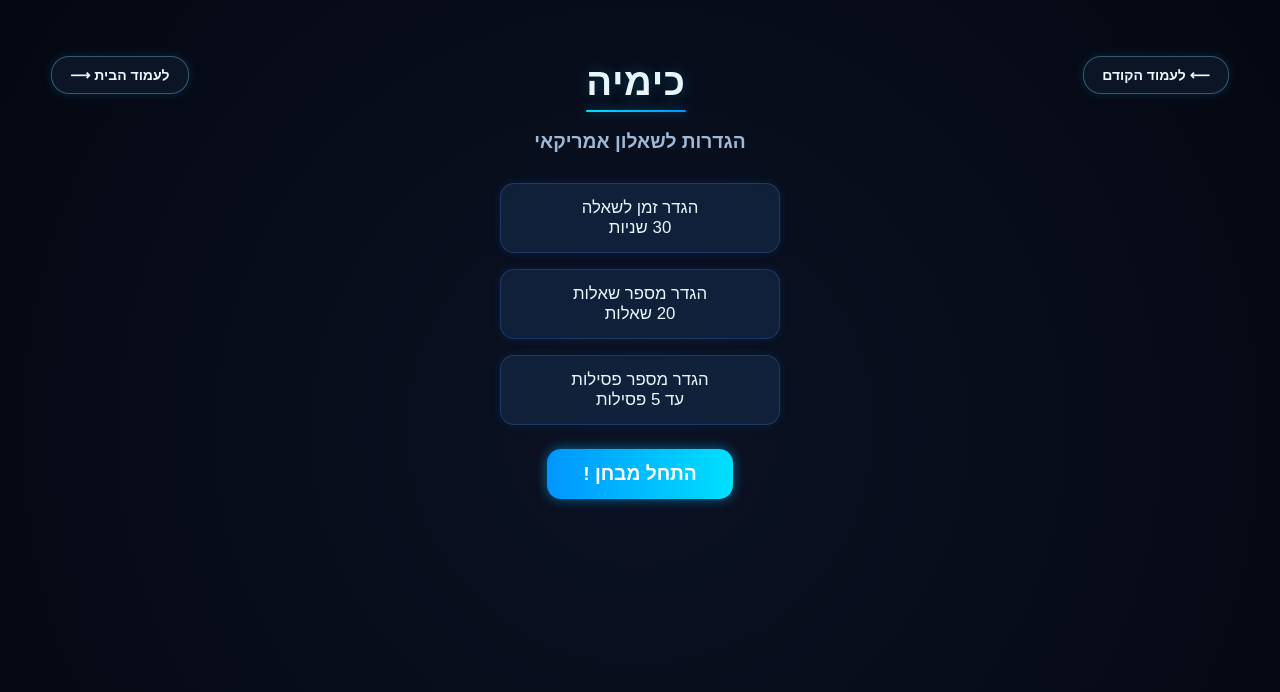
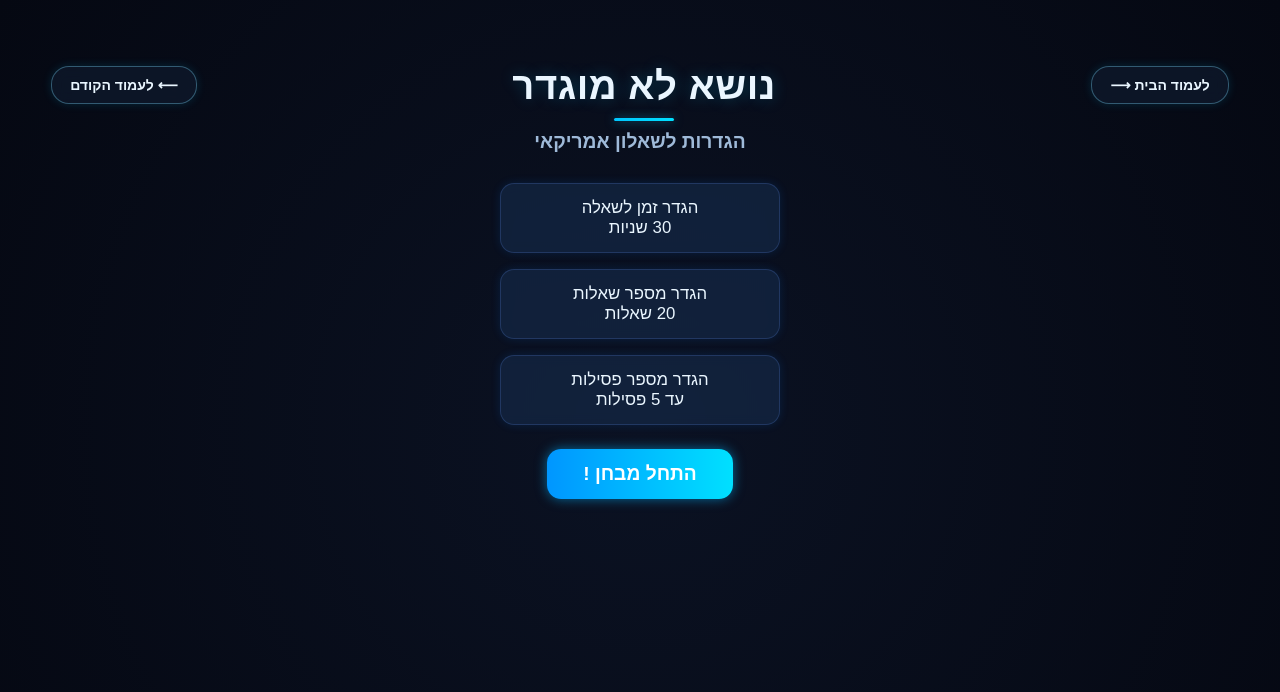
Before and after one commit to MrDanNudel/smartStudy, a plain HTML site: page exam-settings.html in a window 1280 px wide. Drawn offline with Linux system fonts and the light colour scheme.

Commit message:
smallCHanges

```diff
--- a/css/exam-settings.css
+++ b/css/exam-settings.css
@@ -16,11 +16,12 @@ body {
 /* ===== סרגל עליון ===== */
 .top-bar {
   position: absolute;
-  top: 20px;
+  top: 24px;
   width: 92%;
   display: flex;
   justify-content: space-between;
   align-items: center;
+  flex-direction: row-reverse; /* ✅ הפוך את הסדר של הכפתורים */
 }
 
 /* עיצוב כפתורים תואם לשאר הדפים */
@@ -70,15 +71,14 @@ body {
 /* הקו הזוהר מתחת לכותרת */
 .page-title::after {
   content: "";
-  position: absolute;
-  bottom: -8px;
-  left: 50%;
-  transform: translateX(-50%);
-  width: 100px;
-  height: 2px;
-  border-radius: 2px;
-  background: linear-gradient(90deg, #00e0ff, #0096ff);
-  box-shadow: 0 0 10px rgba(0, 200, 255, 0.5);
+  display: block;
+  width: 120px; /* ✅ כפול אורך */
+  height: 4px; /* ✅ טיפה עבה יותר */
+  margin: 12px auto 0;
+  background: linear-gradient(90deg, #00baff, #00e6ff);
+  border-radius: 3px;
+  box-shadow: 0 0 18px rgba(0, 220, 255, 0.7);
+  transition: width 0.4s ease;
 }
 
 /* ===== תוכן ראשי ===== */
--- a/exam-settings.html
+++ b/exam-settings.html
@@ -8,13 +8,38 @@
     <!-- עיצוב -->
     <link rel="stylesheet" href="css/base.css" />
     <link rel="stylesheet" href="css/exam-settings.css" />
+
+    <style>
+      /* ✨ אפקט כניסה חלק לכותרת */
+      .page-title {
+        opacity: 0;
+        transform: translateY(-10px);
+        transition: opacity 0.6s ease, transform 0.6s ease;
+      }
+      .page-title.visible {
+        opacity: 1;
+        transform: translateY(0);
+      }
+
+      /* קו זוהר מתחת לכותרת */
+      .page-title::after {
+        content: "";
+        display: block;
+        width: 60px;
+        height: 3px;
+        margin: 10px auto 0;
+        background: linear-gradient(90deg, #00c6ff, #00e0ff);
+        border-radius: 2px;
+        box-shadow: 0 0 10px rgba(0, 200, 255, 0.5);
+      }
+    </style>
   </head>
 
   <body>
     <!-- סרגל עליון -->
     <div class="top-bar">
       <button class="nav-btn" id="prev-page">⟵ לעמוד הקודם</button>
-      <h1 class="page-title">כימיה</h1>
+      <h1 class="page-title" id="pageTitle"></h1>
       <button class="nav-btn" id="home-page">לעמוד הבית ⟶</button>
     </div>
 
@@ -52,7 +77,7 @@
     <!-- סקריפט -->
     <script>
       // ==========================
-      //  הגדרות מבחן
+      //  משתנים ראשיים
       // ==========================
       const modal = document.getElementById("modal");
       const modalInput = document.getElementById("modal-input");
@@ -76,7 +101,9 @@
 
       let currentField = null;
 
-      // פתיחת חלון קלט
+      // ==========================
+      //  פתיחת חלון קלט
+      // ==========================
       function openModal(field, title, min, max) {
         currentField = { field, min, max };
         modalTitle.textContent = title;
@@ -87,7 +114,9 @@
         modalInput.max = max;
       }
 
-      // שמירה
+      // ==========================
+      //  שמירה
+      // ==========================
       saveBtn.addEventListener("click", () => {
         const val = parseInt(modalInput.value);
         if (isNaN(val) || val < currentField.min || val > currentField.max) {
@@ -99,10 +128,14 @@
         updateUI();
       });
 
-      // ביטול
+      // ==========================
+      //  ביטול
+      // ==========================
       cancelBtn.addEventListener("click", () => (modal.style.display = "none"));
 
-      // כפתורי פתיחת ההגדרות
+      // ==========================
+      //  כפתורי פתיחת הגדרות
+      // ==========================
       timeBtn.addEventListener("click", () =>
         openModal("timePerQuestion", "הגדר זמן לשאלה (בשניות)", 10, 90)
       );
@@ -113,7 +146,9 @@
         openModal("maxFails", "הגדר מספר פסילות", 0, 5)
       );
 
-      // עדכון תצוגה
+      // ==========================
+      //  עדכון תצוגה
+      // ==========================
       function updateUI() {
         timeValue.textContent = `${settings.timePerQuestion} שניות`;
         questionsValue.textContent = `${settings.numQuestions} שאלות`;
@@ -121,14 +156,37 @@
         localStorage.setItem("examSettings", JSON.stringify(settings));
       }
 
-      // טעינה ראשונית
+      // ==========================
+      //  טעינה ראשונית + הצגת נושא
+      // ==========================
       window.addEventListener("load", () => {
         const saved = localStorage.getItem("examSettings");
         if (saved) settings = JSON.parse(saved);
         updateUI();
+
+        // --- הצגת הנושא שנבחר בכותרת ---
+        const params = new URLSearchParams(window.location.search);
+        const subject = params.get("subject");
+        console.log("נושא שהתקבל מה-URL:", subject); // לבדיקה בקונסול
+
+        const titleEl = document.getElementById("pageTitle");
+        if (titleEl) {
+          if (subject && subject.trim() !== "") {
+            titleEl.textContent = subject; // מציג רק את שם הנושא
+          } else {
+            titleEl.textContent = "נושא לא מוגדר";
+          }
+
+          // אפקט הופעה עדין
+          setTimeout(() => {
+            titleEl.classList.add("visible");
+          }, 150);
+        }
       });
 
-      // התחלת מבחן
+      // ==========================
+      //  התחלת מבחן
+      // ==========================
       document.getElementById("start-btn").addEventListener("click", () => {
         window.location.href = `exam.html?time=${settings.timePerQuestion}&questions=${settings.numQuestions}&fails=${settings.maxFails}`;
       });
@@ -136,13 +194,10 @@
       // ==========================
       //  ניווט עליון
       // ==========================
-
-      // חזרה לעמוד הקודם
       document.getElementById("prev-page").addEventListener("click", () => {
         window.history.back();
       });
 
-      // חזרה לעמוד הבית + איפוס נושא
       document.getElementById("home-page").addEventListener("click", () => {
         localStorage.removeItem("selectedSubjectLabel");
         localStorage.removeItem("selectedSubjectKey");
```
Also changed, not shown: js/exam-settings.js (+13 -2 lines), js/method.js (+15 -2 lines).
